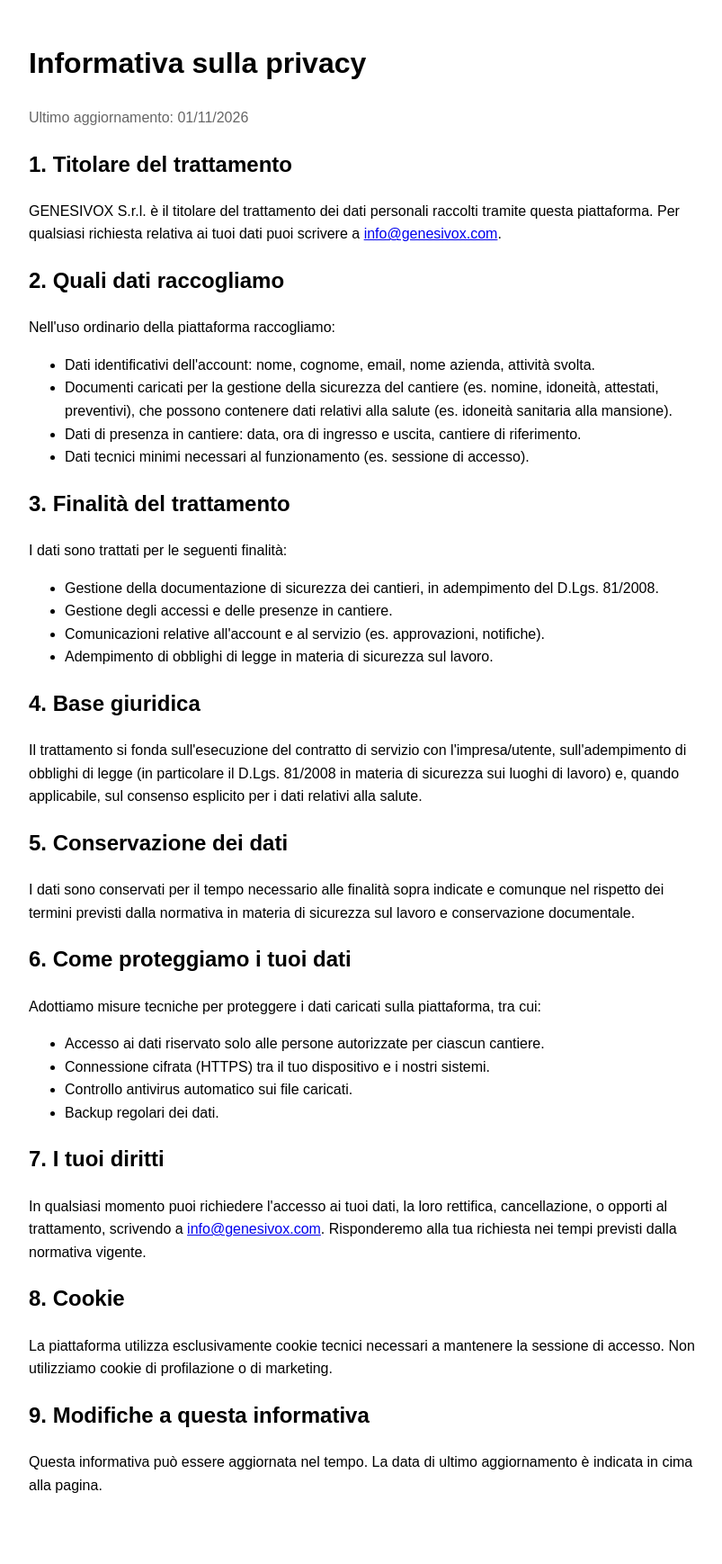
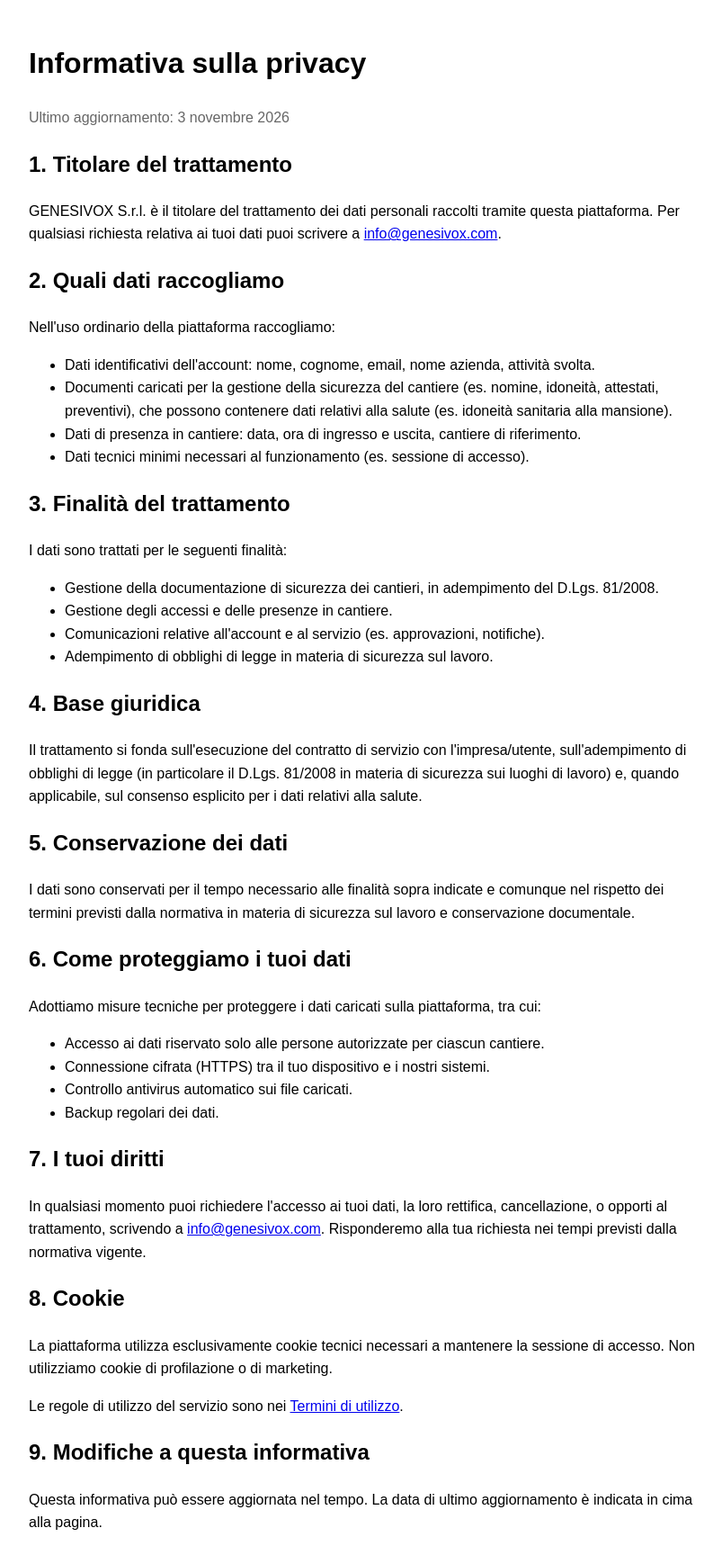
Before and after one commit to adriannegruti-alt/genesivox-web, a Next.js app: page /privacy in a window 1280 px wide. Shown: the top 1738 px of the page at 90% size, without its empty margins (232-1035 px from the left). Before the commit the page ends 1703 px from the top, so only its background shows below. Built offline with nearby package versions, Linux system fonts and the light colour scheme; no server answers.

Commit message:
Update page.tsx

```diff
--- a/app/privacy/page.tsx
+++ b/app/privacy/page.tsx
@@ -2,7 +2,7 @@ export default function PrivacyPage() {
   return (
     <div style={{ padding: 24, fontFamily: "sans-serif", maxWidth: 800, margin: "0 auto", lineHeight: 1.6 }}>
       <h1>Informativa sulla privacy</h1>
-      <p style={{ color: "#666" }}>Ultimo aggiornamento: {new Date().toLocaleDateString("it-IT")}</p>
+      <p style={{ color: "#666" }}>Ultimo aggiornamento: 3 novembre 2026</p>
 
       <h2>1. Titolare del trattamento</h2>
       <p>
@@ -67,6 +67,10 @@ export default function PrivacyPage() {
         utilizziamo cookie di profilazione o di marketing.
       </p>
 
+      <p>
+        Le regole di utilizzo del servizio sono nei <a href="/termini">Termini di utilizzo</a>.
+      </p>
+
       <h2>9. Modifiche a questa informativa</h2>
       <p>
         Questa informativa può essere aggiornata nel tempo. La data di ultimo aggiornamento è indicata in cima alla
```
